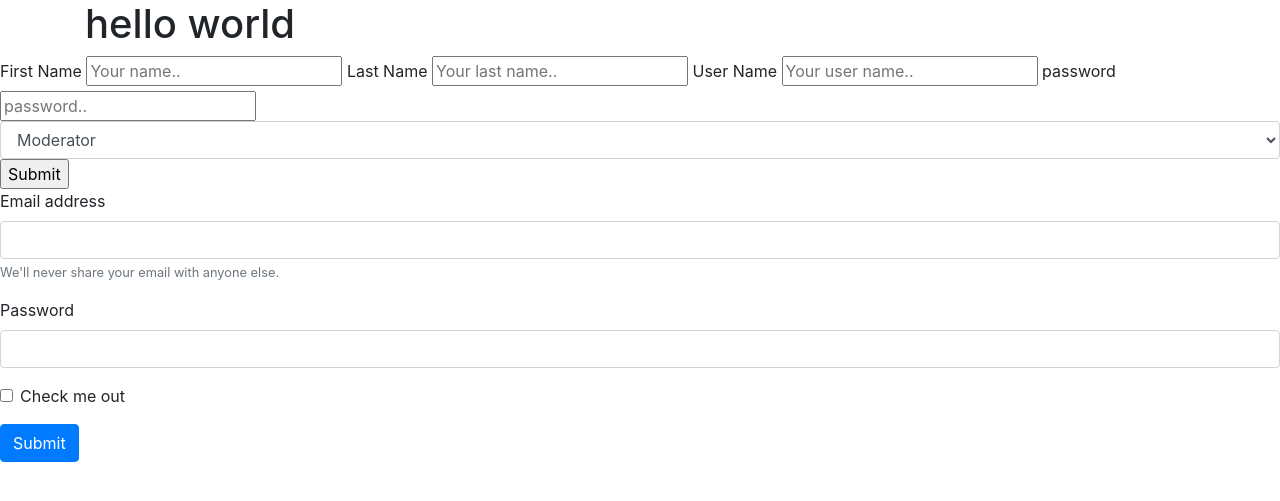
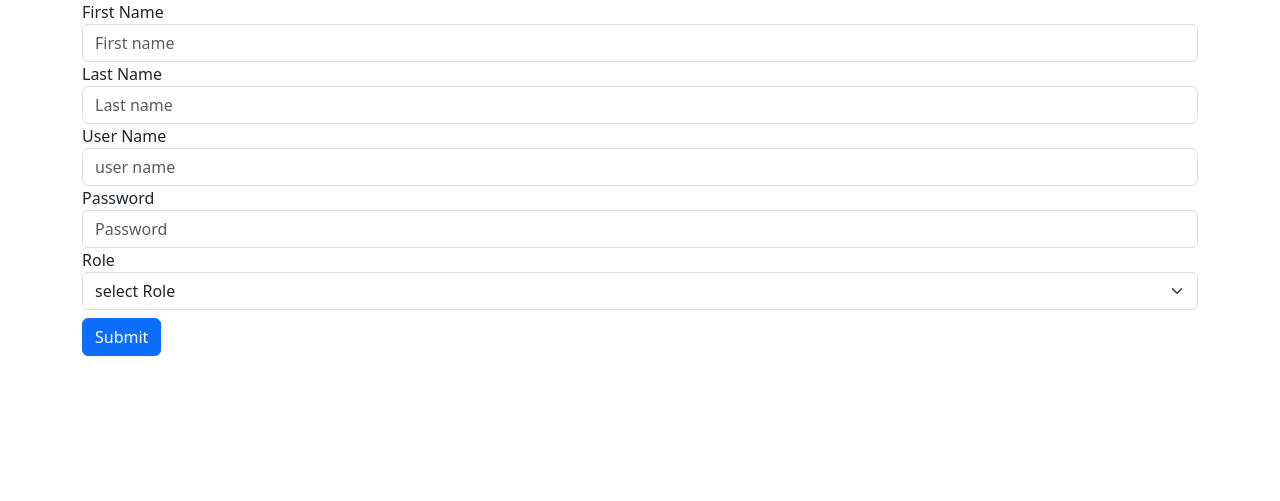
Before and after one commit to shajib-khan/raw-php-cms-with-user-role-management, a PHP site: page /admin/add-user.php in a window 1280 px wide. Shown: the top 501 px of the page. Run offline with PHP 8.4, Linux system fonts and the light colour scheme; data that the repository does not hold is empty.

Commit message:
data insert successfully

```diff
--- a/admin/add-user.php
+++ b/admin/add-user.php
@@ -1,66 +1,48 @@
 <?php
-  include 'index.php';
+include'index.php';
+  $connect = mysqli_connect("localhost","root","","php_blog");
 if(isset($_POST['submit'])){
-     include 'config.php';
 
-      $firstname = mysqli_real_escape_string($connection,$_POST['firstname']);
-      $lastname = mysqli_real_escape_string($connection,$_POST['lastname']);
-      $username = mysqli_real_escape_string ($connection,$_POST['username']);
-      $password = mysqli_real_escape_string ($connection,$_POST['password']);
-      $role = mysqli_real_escape_string($connection,$POST['role']);
+  $first_name= $_POST['first_name'];
+  $last_name= $_POST['last_name'];
+  $user_name= $_POST['user_name'];
+  $password= $_POST['password'];
+  $role= $_POST['role'];
 
-      $query ="SELECT username FROM user WHERE username='$user'";
-      $result =mysqli_query($connection,$query) or die("Query Faild.");
-
-      $count = mysqli_num_rows($result);
-      if($count >0){
-        echo "user name already exists.";
-      }{
-        $query1 = "INSERT INTO user(user_id,first_name,last_name,user_name,password,role)
-        VALUE('$firstname','$lastname','$username','$password','$role')";
-        $result =mysqli_query($connection,$query1) or die("Query Faild.");
-
-        if($result){
-          header("location:users.php");
-        }
-      }
+  $query ="INSERT INTO user(first_name, last_name, user_name, password, role)
+  VALUES ('$first_name','$last_name','$user_name','$password','$role')";
+  mysqli_query($connect, $query);
 }
 ?>
-
-
-<form action="<?php $_SERVER['php_self']?>" method="POST">
-    <label for="fname">First Name</label>
-    <input type="text" id="fname" name="firstname" placeholder="Your name..">
-
-    <label for="lname">Last Name</label>
-    <input type="text" id="lname" name="lastname" placeholder="Your last name..">
-
-    <label for="lname">User Name</label>
-    <input type="text" id="uname" name="username" placeholder="Your user name..">
-
-    <label for="password">password</label>
-    <input type="password" id="password" name="password" placeholder="password..">
-
-    <select class="form-control" name="role">
-      <option value="0">Moderator</option>
-      <option value="1">Admin</option>
-    </select>
-    <input type="submit" value="Submit">
-  </form>
-
-  <form>
+<div class="container">
+  <form action="" method="POST">
   <div class="form-group">
-    <label for="exampleInputEmail1">Email address</label>
-    <input type="email" class="form-control" id="exampleInputEmail1" aria-describedby="emailHelp">
-    <small id="emailHelp" class="form-text text-muted">We'll never share your email with anyone else.</small>
+    <label for="first name">First Name</label>
+    <input type="text" class="form-control" name="first_name" placeholder="First name">
 </div>
 <div class="form-group">
-    <label for="exampleInputPassword1">Password</label>
-    <input type="password" class="form-control" id="exampleInputPassword1">
+    <label for="lat name">Last Name</label>
+    <input type="text" class="form-control" name="last_name" placeholder="Last name">
 </div>
-  <div class="form-group form-check">
-    <input type="checkbox" class="form-check-input" id="exampleCheck1">
-    <label class="form-check-label" for="exampleCheck1">Check me out</label>
+<div class="form-group">
+    <label for="user name">User Name</label>
+    <input type="text" class="form-control" name="user_name" placeholder="user name">
 </div>
-  <button type="submit" class="btn btn-primary">Submit</button>
+<div class="form-group">
+    <label for="password">Password</label>
+    <input type="password" class="form-control" name="password" placeholder="Password">
+</div>
+<div class="form-group">
+    <label>Role</label>
+    <select class="form-select" name="role" aria-label="Default select example">
+        <option selected>select Role</option>
+        <option value="1">admin</option>
+        <option value="2">editor</option>
+    </select>
+</div>
+
+<div class="mt-2">
+    <button name="submit" class="btn btn-primary">Submit</button>
+</div>
 </form>
+</div>
--- a/admin/config.php
+++ /dev/null
@@ -1,4 +0,0 @@
-<?php
- $connection = mysqli_connect('localhost','root','','blog_php') or die("not connected". mysqli_error());
-
-?>
--- a/admin/index.php
+++ b/admin/index.php
@@ -5,12 +5,12 @@
     <meta charset="utf-8">
     <meta name="viewport" content="width=device-width, initial-scale=1, shrink-to-fit=no">
     <!-- Bootstrap CSS -->
-    <link rel="stylesheet" href="https://cdn.jsdelivr.net/npm/bootstrap@4.4.1/dist/css/bootstrap.min.css" integrity="sha384-Vkoo8x4CGsO3+Hhxv8T/Q5PaXtkKtu6ug5TOeNV6gBiFeWPGFN9MuhOf23Q9Ifjh" crossorigin="anonymous">
+    <link href="https://cdn.jsdelivr.net/npm/bootstrap@5.3.3/dist/css/bootstrap.min.css" rel="stylesheet" integrity="sha384-QWTKZyjpPEjISv5WaRU9OFeRpok6YctnYmDr5pNlyT2bRjXh0JMhjY6hW+ALEwIH" crossorigin="anonymous">
     <title>Hello, world!</title>
   </head>
   <body>
     <div class="container">
-    <h1>hello world</h1>
+
     </div>
 
     <!-- Optional JavaScript -->
```
Lines whose indentation alone changed are shown as unchanged.
